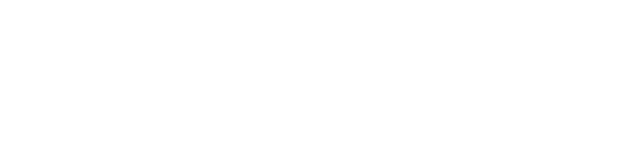
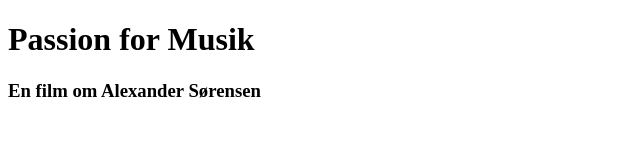
Before and after one commit to benj924c/pilot, a plain HTML site: page index.html in a window 1280 px wide. Shown: the whole page, without its empty margins (0-640 px from the left). Drawn offline with Linux system fonts and the light colour scheme.

Commit message:
Overskrift for site

```diff
--- a/index.html
+++ b/index.html
@@ -6,5 +6,8 @@
     <meta name="viewport" content="width=device-width, initial-scale=1.0" />
     <title>Pilot Projekt</title>
   </head>
-  <body></body>
+  <body>
+    <h1>Passion for Musik</h1>
+    <h3>En film om Alexander Sørensen</h3>
+  </body>
 </html>
```
